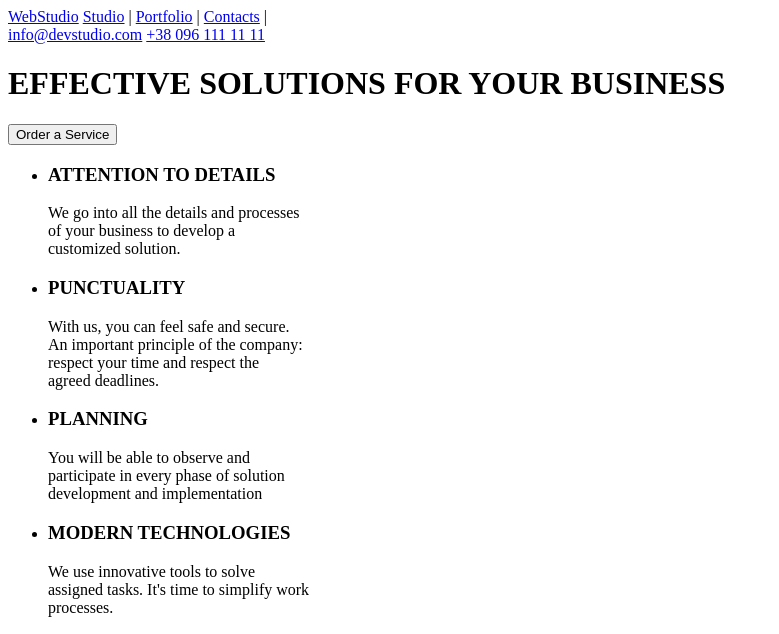
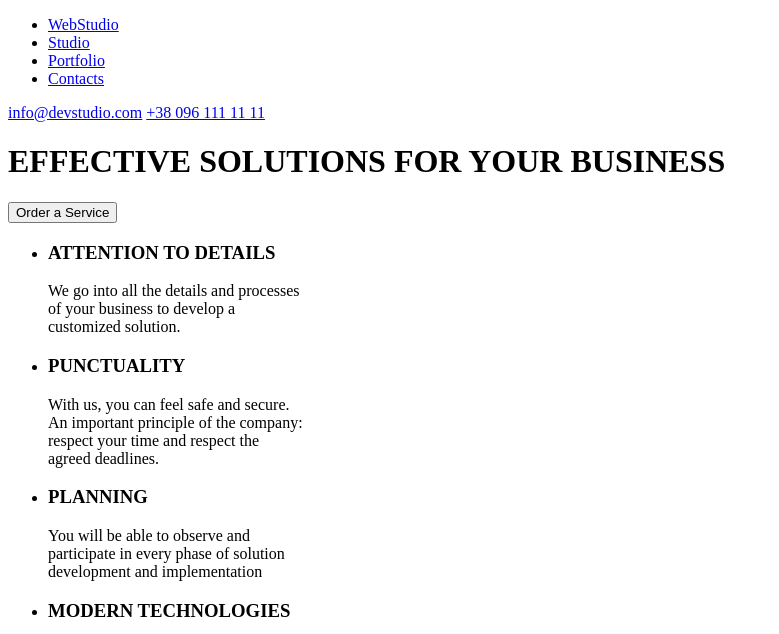
Before and after one commit to Nidsteph/goit-markup-hw-01, a plain HTML site: page index.html in a window 1280 px wide. Shown: the top 634 px of the page, without its empty margins (0-779 px from the left). Drawn offline with Linux system fonts and the light colour scheme.

Commit message:
Update index.html

```diff
--- a/index.html
+++ b/index.html
@@ -13,15 +13,19 @@
   <header>
     <!---navigator-->
     <nav>
+      <ul>
+        <li>
           <a
             href="https://webstudionorthwales.co.uk/"
             alt="WebStudio Logo"
             width="200"
             >WebStudio</a
           >
-
-      <a href="/Studio/">Studio</a> | <a href="/Portfolio">Portfolio</a> |
-      <a href="/Contact/">Contacts</a> |
+        </li>
+        <li><a href="/Studio/">Studio</a></li>
+        <li><a href="/Portfolio">Portfolio</a></li>
+        <li><a href="/Contact/">Contacts</a></li>
+      </ul>
     </nav>
 
     <!---contact info-->
```
Lines whose indentation alone changed are shown as unchanged.
